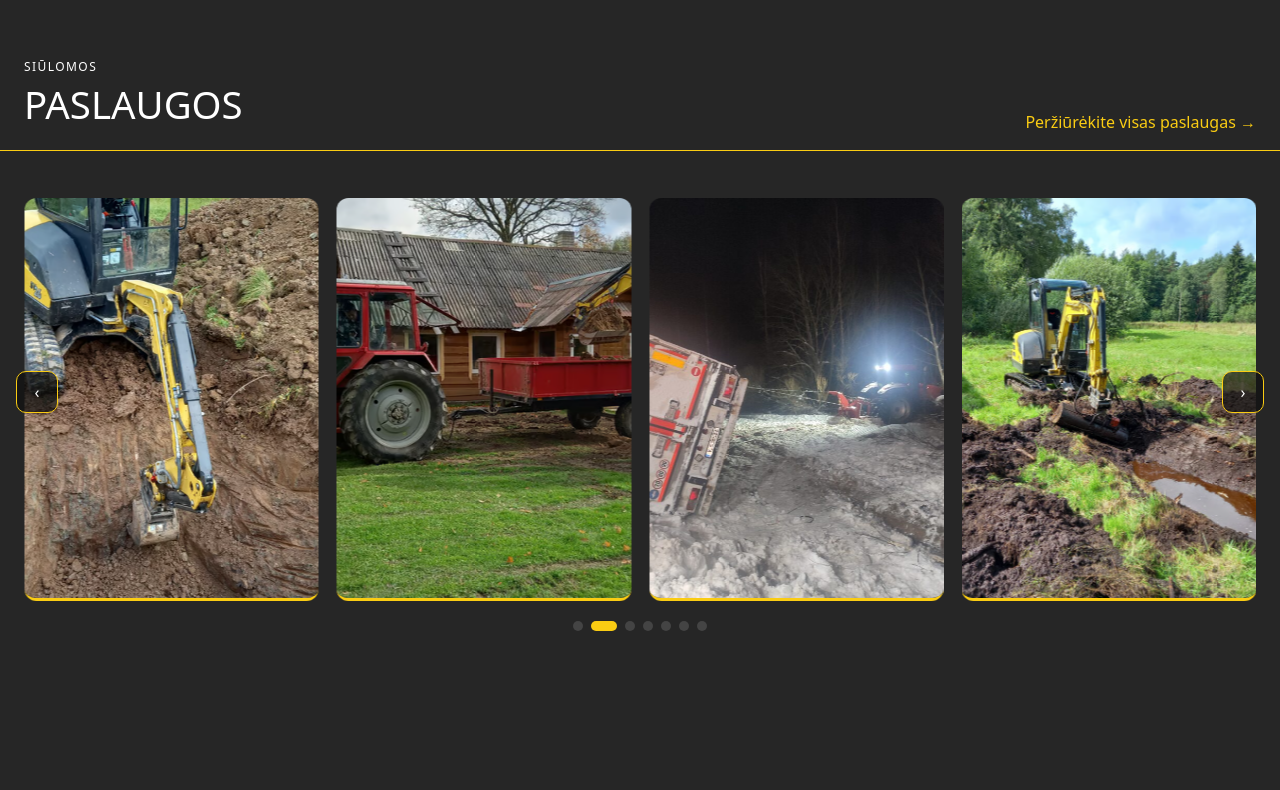
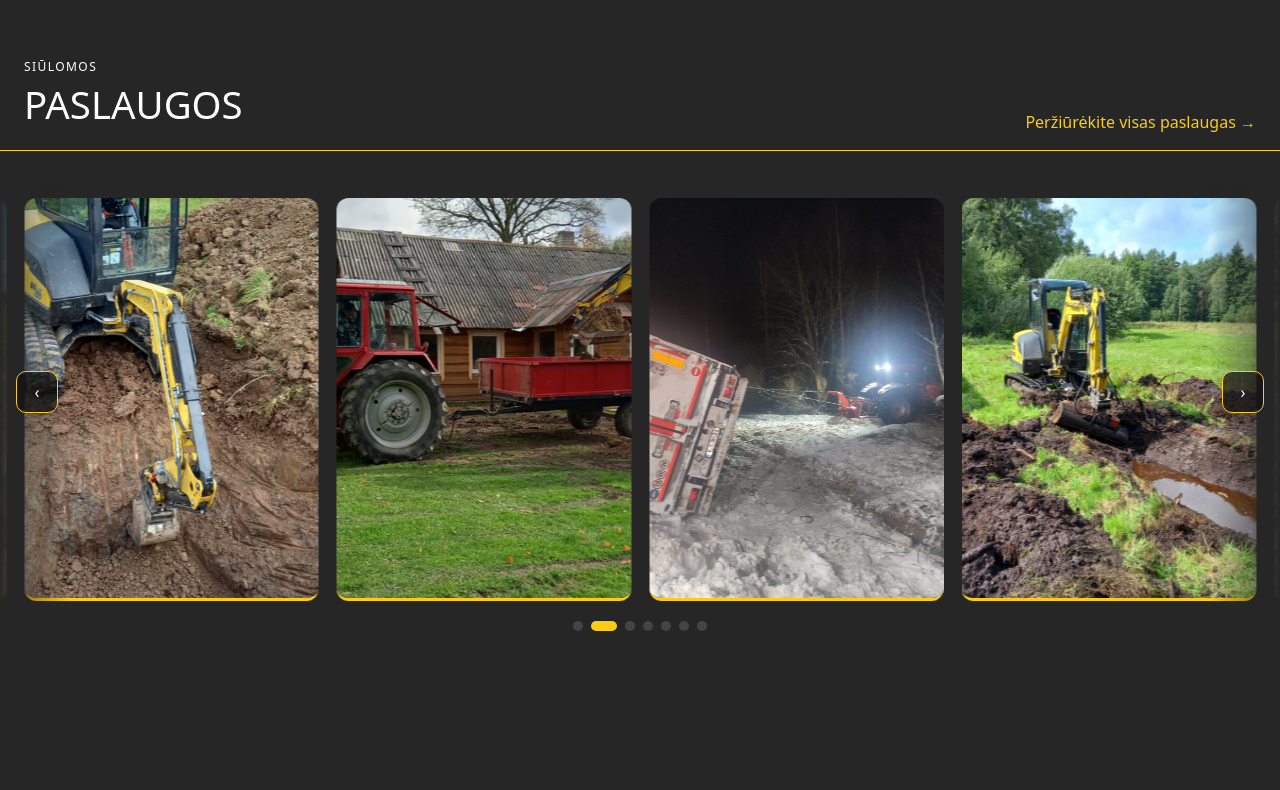
Before and after one commit to KarolisSutas/Jugila-pro, a website built with Vite: page projektas/index.html in a window 1280 px wide. Shown: the part 1684-2474 px from the top of the page. Built offline with nearby package versions, Linux system fonts and the light colour scheme.

Commit message:
add: main page swiper side cards shadow visibility

```diff
--- a/projektas/index.html
+++ b/projektas/index.html
@@ -16,7 +16,6 @@
 
     <meta name="theme-color" content="#0f172a">
 
-    <!-- Open Graph -->
     <meta property="og:title" content="Jugila - žemės kasimo darbai Utenoje">
     <meta property="og:description" content="Žemės darbai, drenažas, inžineriniai tinklai, mini ekskavatorius.">
     <meta property="og:image" content="https://www.jugila.lt/img/share.jpg">
@@ -106,9 +105,9 @@
                     <h2>DIRBAME <span class="highlight">AUKŠČIAUSIU LYGIU</span></h2>
 
                     <p class="about-lead">
-                        <strong>„Jugila“</strong> – tai daugiau nei 30 metų patirties turinti įmonė,
+                        <strong>„Jugila“</strong> - tai daugiau nei 30 metų patirties turinti įmonė,
                         atliekanti žemės kasimo, lyginimo ir planiravimo darbus visoje Utenos apskrityje.
-                        Mūsų tikslas – užtikrinti kokybę, tikslumą ir patikimumą kiekviename projekte.
+                        Mūsų tikslas - užtikrinti kokybę, tikslumą ir patikimumą kiekviename projekte.
                     </p>
 
                     <p class="about-desc">
@@ -121,7 +120,7 @@
                 </div>
 
                 <div class="about-image">
-                    <img src="/img/darbai.jpg" alt="Jugila – žemės kasimo darbai">
+                    <img src="/img/darbai.jpg" alt="Jugila - žemės kasimo darbai">
                 </div>
             </div>
         </section>
@@ -158,7 +157,7 @@
                         <article class="project-card">
                             <img src="/img/drenazoKlojimas.jpg" alt="Drenažo klojimas">
                             <div class="project-meta">
-                                <p class="tag">Inžinerinių tinklų įrengimas</p>
+                                <p class="tag">Inžineriniai tinklai</p>
                                 <h3 class="title">Drenažo klojimas</h3>
                                 <p class="desc">Įrengiame drenažo sistemas efektyviam sklypo sausinimui.</p>
                                 <a href="/paslaugos/" class="arrow-btn" aria-label="Peržiūrėti projektą">
--- a/projektas/src/main.css
+++ b/projektas/src/main.css
@@ -511,17 +511,18 @@ nav.hidden {
   position: relative;
   max-width: 1600px;
   margin: 0 auto;
-  padding: 0 12px;          /* ČIA: vienodas kairė/dešinė */
+  padding: 0 12px;
+  overflow: hidden;        /* kirps tik pats konteineris */
 }
 
-/* langas, kuriame matosi kortelės */
+/* langas – NEBE kerpam */
 .projects-slider .slider-window {
-  overflow: hidden;
+  overflow: visible;       /* kad kortelės šešėlis galėtų išlįsti */
   width: 100%;
   box-sizing: border-box;
 }
 
-/* takelis – JS jam dės transformus ir gap’us */
+/* takelis – kaip buvo */
 .projects-slider .slider-track {
   display: flex;
   flex-wrap: nowrap;
@@ -529,6 +530,39 @@ nav.hidden {
   will-change: transform;
   transition: transform .45s ease;
 }
+
+/* kraštų maskė */
+.projects-slider::before,
+.projects-slider::after {
+  content: "";
+  position: absolute;
+  top: 0;
+  width: 70px;
+  height: 100%;
+  pointer-events: none;
+  z-index: 4;
+}
+
+.projects-slider::before {
+  left: 0;
+  background: linear-gradient(
+    to right,
+    oklch(0.27 0 0) 0%,
+    color-mix(in oklch, oklch(0.27 0 0), transparent 60%) 40%,
+    transparent 100%
+  );
+}
+
+.projects-slider::after {
+  right: 0;
+  background: linear-gradient(
+    to left,
+    oklch(0.27 0 0) 0%,
+    color-mix(in oklch, oklch(0.27 0 0), transparent 60%) 40%,
+    transparent 100%
+  );
+}
+
 
 /* ===== PROJECT CARD ===== */
 .project-card {
```
